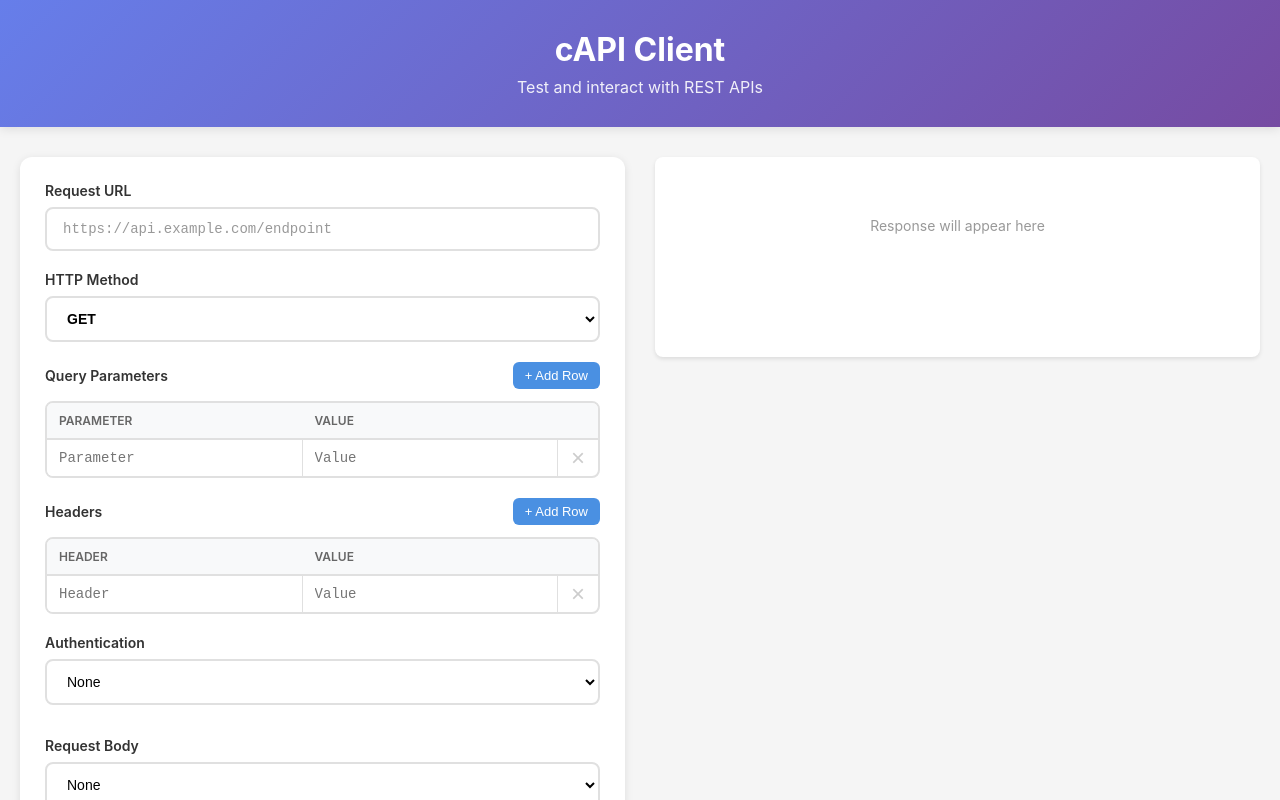
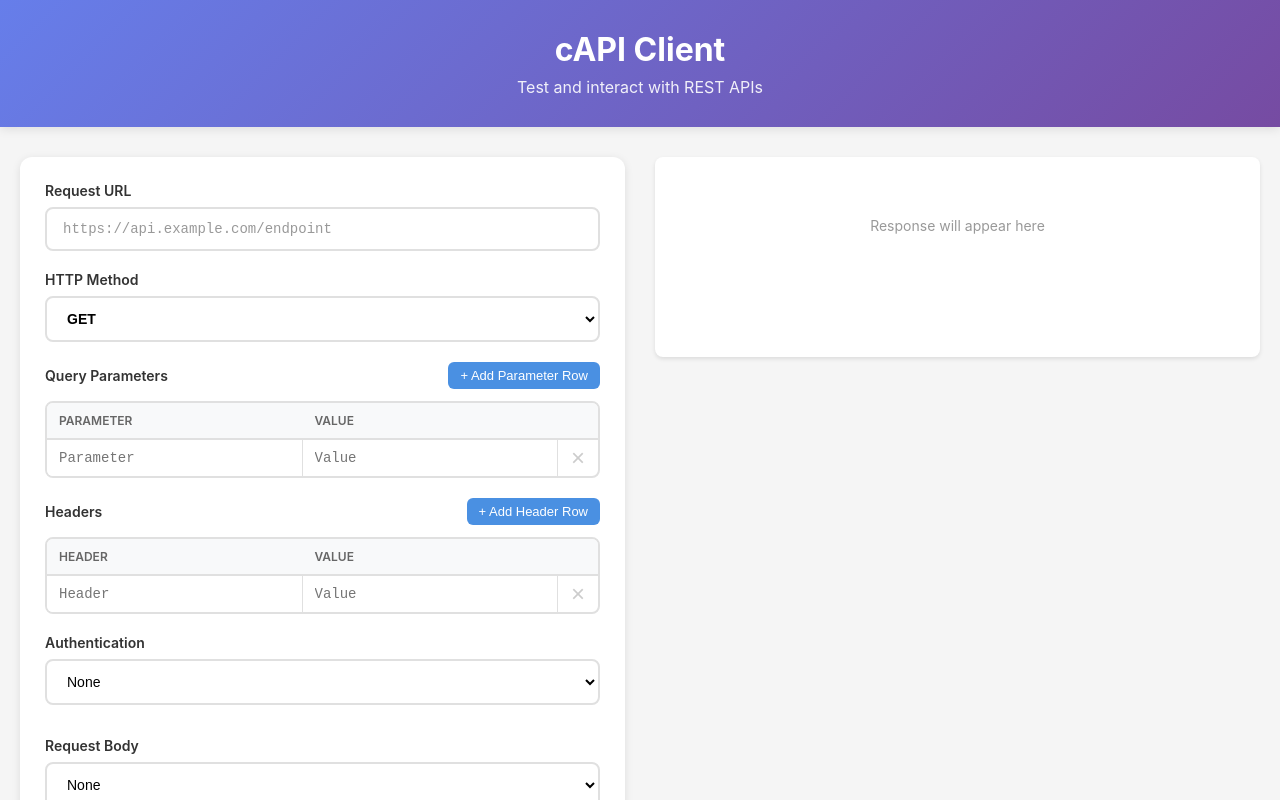
Before and after one commit to dsurdaneta/capi-client, a React (Create React App) app: page / in a window 1280 px wide. Shown: the top 800 px of the page. Built offline with nearby package versions, Linux system fonts and the light colour scheme.

Commit message:
key-value editor customization

```diff
--- a/src/App.tsx
+++ b/src/App.tsx
@@ -128,6 +128,7 @@ const App: React.FC = () => {
               onChange={setParams}
               keyPlaceholder="Parameter"
               valuePlaceholder="Value"
+              addRowLabel="Parameter"
             />
             <KeyValueEditor
               title="Headers"
@@ -135,6 +136,7 @@ const App: React.FC = () => {
               onChange={setHeaders}
               keyPlaceholder="Header"
               valuePlaceholder="Value"
+              addRowLabel="Header"
             />
             <AuthConfig auth={auth} onChange={setAuth} />
             <BodyEditor
--- a/src/components/KeyValueEditor.tsx
+++ b/src/components/KeyValueEditor.tsx
@@ -8,6 +8,7 @@ interface KeyValueEditorProps {
   onChange: (data: Record<string, string>) => void;
   keyPlaceholder?: string;
   valuePlaceholder?: string;
+  addRowLabel?: string;
 }
 
 const KeyValueEditor: React.FC<KeyValueEditorProps> = ({
@@ -16,6 +17,7 @@ const KeyValueEditor: React.FC<KeyValueEditorProps> = ({
   onChange,
   keyPlaceholder = 'Key',
   valuePlaceholder = 'Value',
+  addRowLabel,
 }) => {
   const [items, setItems] = useState<KeyValuePair[]>(() => {
     const entries = Object.entries(data || {});
@@ -68,7 +70,7 @@ const KeyValueEditor: React.FC<KeyValueEditorProps> = ({
       <div className="key-value-header">
         <label className="key-value-label">{title}</label>
         <button type="button" className="add-row-btn" onClick={handleAddRow}>
-          + Add Row
+          {addRowLabel ? `+ Add ${addRowLabel} Row` : '+ Add Row'}
         </button>
       </div>
       <div className="key-value-table">
```
